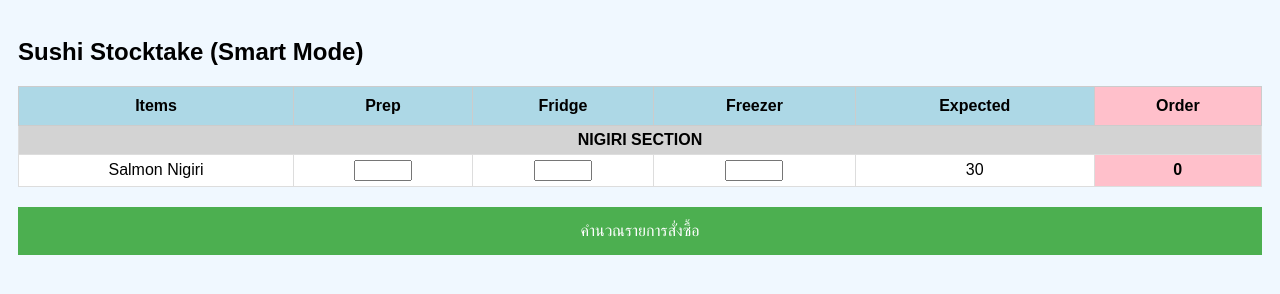
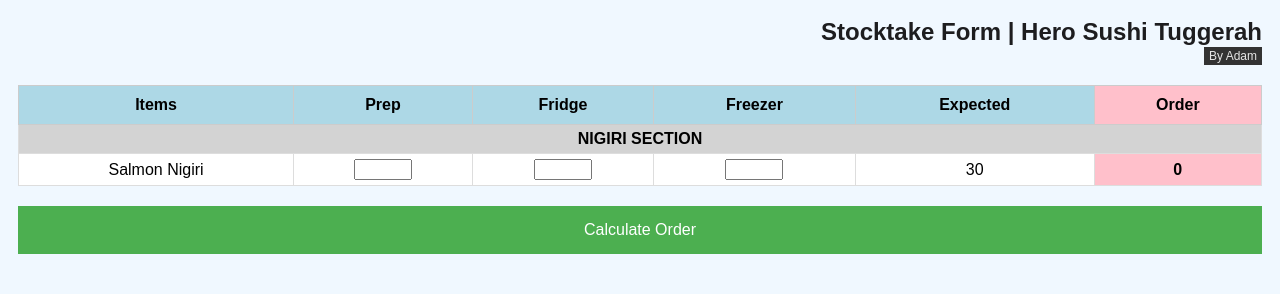
Before and after one commit to CrankyAdamn/hero-sushi-stock-form, a plain HTML site: page index.html in a window 1280 px wide. Drawn offline with Linux system fonts and the light colour scheme.

Commit message:
Add files via upload

```diff
--- a/index.html
+++ b/index.html
@@ -1,10 +1,16 @@
 <!DOCTYPE html>
-<html lang="th">
+<html lang="en">
 <head>
     <meta charset="UTF-8">
-    <title>Smart Sushi Stocktake</title>
+    <title>Stocktake Form | Hero Sushi Tuggerah</title>
     <style>
         body { font-family: 'Arial', sans-serif; background-color: #f0f8ff; padding: 10px; }
+
+        /* Header styling */
+        .header-container { text-align: right; margin-bottom: 20px; }
+        .main-title { color: #1d1d1f; font-size: 24px; font-weight: bold; margin: 0; }
+        .sub-title { color: #e6e6e6; font-size: 12px; margin: 0; background-color: #333; display: inline-block; padding: 2px 5px; }
+
         table { width: 100%; border-collapse: collapse; background: white; }
         th { background-color: #add8e6; padding: 10px; border: 1px solid #ccc; text-align: center; }
         td { padding: 5px; border: 1px solid #ddd; text-align: center; }
@@ -16,7 +22,11 @@
 </head>
 <body>
 
-<h2>Sushi Stocktake (Smart Mode)</h2>
+<div class="header-container">
+    <h1 class="main-title">Stocktake Form | Hero Sushi Tuggerah</h1>
+    <p class="sub-title">By Adam</p>
+</div>
+
 <form id="stockForm">
     <table>
         <thead>
@@ -39,9 +49,10 @@
                 <td>30</td>
                 <td class="order-col"><span class="result">0</span></td>
             </tr>
-            </tbody>
+            <!-- Add more rows here -->
+        </tbody>
     </table>
-    <button type="button" onclick="calculateOrder()">คำนวณรายการสั่งซื้อ</button>
+    <button type="button" onclick="calculateOrder()">Calculate Order</button>
 </form>
 
 <script>
```
